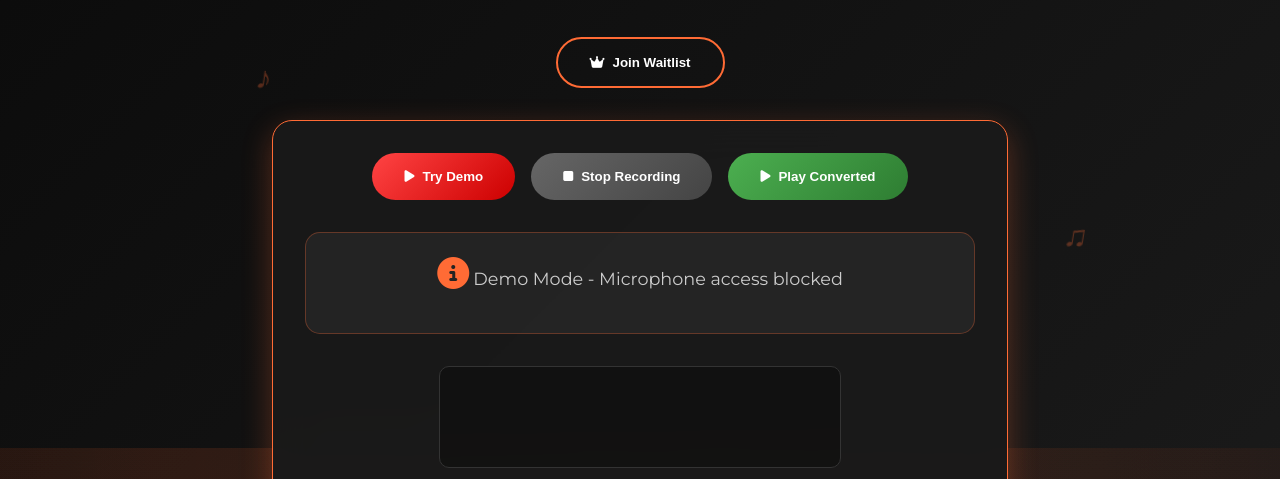
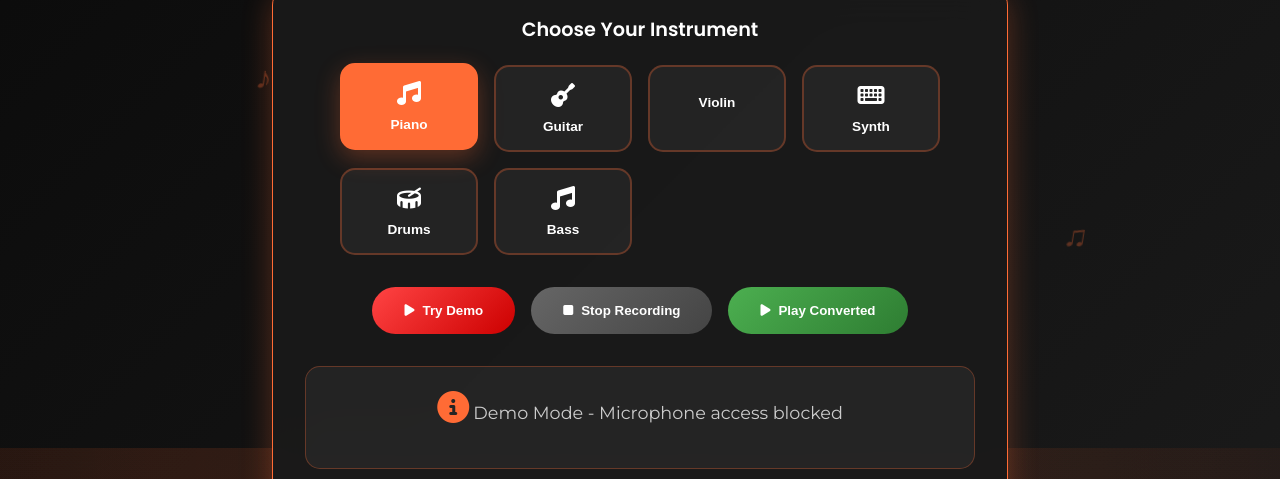
Before and after one commit to vihaannarkhede29/humgod, a plain HTML site: page index.html in a window 1280 px wide. Shown: the part 252-731 px from the top of the page. Drawn offline with nearby package versions, Linux system fonts and the light colour scheme; files whose address does not match are found by name.

Commit message:
Add instrument selection before recording
- Added instrument selection grid with 6 options: Piano, Guitar, Violin, Synth, Drums, Bass
- Users now choose their instrument before recording
- Updated audio processor to use selected instrument
- Enhanced demo mode to show selected instrument
- Added beautiful styling for instrument selection buttons
- Improved user experience with clear instrument choice

```diff
--- a/index.html
+++ b/index.html
@@ -91,6 +91,37 @@
 
             <!-- Music Creation Interface -->
             <div class="music-creation-interface" id="musicInterface">
+                <!-- Instrument Selection -->
+                <div class="instrument-selection">
+                    <h3>Choose Your Instrument</h3>
+                    <div class="instrument-grid">
+                        <button class="instrument-btn active" data-instrument="piano">
+                            <i class="fas fa-music"></i>
+                            <span>Piano</span>
+                        </button>
+                        <button class="instrument-btn" data-instrument="guitar">
+                            <i class="fas fa-guitar"></i>
+                            <span>Guitar</span>
+                        </button>
+                        <button class="instrument-btn" data-instrument="violin">
+                            <i class="fas fa-violin"></i>
+                            <span>Violin</span>
+                        </button>
+                        <button class="instrument-btn" data-instrument="synth">
+                            <i class="fas fa-keyboard"></i>
+                            <span>Synth</span>
+                        </button>
+                        <button class="instrument-btn" data-instrument="drums">
+                            <i class="fas fa-drum"></i>
+                            <span>Drums</span>
+                        </button>
+                        <button class="instrument-btn" data-instrument="bass">
+                            <i class="fas fa-music"></i>
+                            <span>Bass</span>
+                        </button>
+                    </div>
+                </div>
+
                 <div class="recording-controls">
                     <button class="btn btn-record" id="recordBtn">
                         <i class="fas fa-microphone"></i>
--- a/script.js
+++ b/script.js
@@ -466,6 +466,12 @@ class HumGodAudioProcessor {
 
         // Tone.js will be initialized when needed
         this.toneInitialized = false;
+        this.selectedInstrument = 'piano'; // Default instrument
+    }
+
+    setSelectedInstrument(instrument) {
+        this.selectedInstrument = instrument;
+        console.log('Audio processor instrument set to:', instrument);
     }
 
     async initializeTone() {
@@ -930,8 +936,9 @@ class HumGodAudioProcessor {
                 return;
             }
 
-            const melodyInstrument = document.getElementById('melodyInstrument').value;
-            const drumKit = document.getElementById('drumKit').value;
+            // Use selected instrument from the new interface
+            const melodyInstrument = this.selectedInstrument || 'piano';
+            const drumKit = 'acoustic';
             const tempo = parseInt(document.getElementById('tempoSlider').value);
 
             await this.playbackEngine.play({
@@ -1464,6 +1471,9 @@ function initMusicCreation() {
         });
     });
 
+    // Initialize instrument selection
+    initInstrumentSelection();
+
     // Check if we're on localhost and automatically show demo mode
     if (window.location.hostname === 'localhost' || window.location.hostname === '127.0.0.1') {
         // Small delay to ensure UI is ready
@@ -1540,6 +1550,37 @@ function initMusicCreation() {
     });
 }
 
+// Initialize instrument selection
+function initInstrumentSelection() {
+    const instrumentBtns = document.querySelectorAll('.instrument-btn');
+    let selectedInstrument = 'piano'; // Default
+
+    instrumentBtns.forEach(btn => {
+        btn.addEventListener('click', () => {
+            // Remove active class from all buttons
+            instrumentBtns.forEach(b => b.classList.remove('active'));
+
+            // Add active class to clicked button
+            btn.classList.add('active');
+
+            // Update selected instrument
+            selectedInstrument = btn.dataset.instrument;
+
+            // Update the audio processor with selected instrument
+            if (window.audioProcessor) {
+                window.audioProcessor.setSelectedInstrument(selectedInstrument);
+            }
+
+            console.log('Selected instrument:', selectedInstrument);
+        });
+    });
+
+    // Set initial instrument
+    if (window.audioProcessor) {
+        window.audioProcessor.setSelectedInstrument(selectedInstrument);
+    }
+}
+
 // Demo mode function for when microphone access fails
 function showDemoMode() {
     const recordBtn = document.getElementById('recordBtn');
@@ -1567,6 +1608,9 @@ function showDemoMode() {
     newRecordBtn.innerHTML = '<i class="fas fa-play"></i><span>Try Demo</span>';
     newRecordBtn.style.backgroundColor = '#4CAF50';
     newRecordBtn.disabled = false;
+
+    // Get selected instrument
+    const selectedInstrument = document.querySelector('.instrument-btn.active')?.dataset.instrument || 'piano';
 
     // Add demo data
     const demoNotes = [
@@ -1661,17 +1705,20 @@ function showDemoMode() {
                 </div>
             `;
 
-            // Simulate playing demo audio with visual feedback
-            let timeElapsed = 0;
-            const canvas = document.getElementById('waveformCanvas');
-            const ctx = canvas.getContext('2d');
+        // Simulate playing demo audio with visual feedback
+        let timeElapsed = 0;
+        const canvas = document.getElementById('waveformCanvas');
+        const ctx = canvas.getContext('2d');
+
+        // Show which instrument is being used
+        const instrumentName = selectedInstrument.charAt(0).toUpperCase() + selectedInstrument.slice(1);
 
             const playInterval = setInterval(() => {
                 timeElapsed += 0.5;
                 statusElement.innerHTML = `
                     <div class="status-indicator processing">
                         <i class="fas fa-volume-up"></i>
-                        <span>Playing converted audio... (${timeElapsed.toFixed(1)}s)</span>
+                        <span>Playing ${instrumentName}... (${timeElapsed.toFixed(1)}s)</span>
                     </div>
                 `;
 
--- a/styles.css
+++ b/styles.css
@@ -1276,6 +1276,67 @@ a:focus {
    MUSIC CREATION INTERFACE STYLES
    ======================================== */
 
+/* Instrument Selection */
+.instrument-selection {
+    margin-bottom: 2rem;
+    text-align: center;
+}
+
+.instrument-selection h3 {
+    color: var(--text-primary);
+    margin-bottom: 1.5rem;
+    font-size: 1.2rem;
+    font-weight: 600;
+}
+
+.instrument-grid {
+    display: grid;
+    grid-template-columns: repeat(auto-fit, minmax(120px, 1fr));
+    gap: 1rem;
+    max-width: 600px;
+    margin: 0 auto;
+}
+
+.instrument-btn {
+    background: rgba(255, 255, 255, 0.05);
+    border: 2px solid rgba(255, 107, 53, 0.3);
+    border-radius: 15px;
+    padding: 1rem;
+    cursor: pointer;
+    transition: all 0.3s ease;
+    display: flex;
+    flex-direction: column;
+    align-items: center;
+    gap: 0.5rem;
+    color: var(--text-primary);
+    font-size: 0.9rem;
+    font-weight: 500;
+}
+
+.instrument-btn:hover {
+    background: rgba(255, 107, 53, 0.1);
+    border-color: var(--primary-color);
+    transform: translateY(-2px);
+}
+
+.instrument-btn.active {
+    background: var(--primary-color);
+    border-color: var(--primary-color);
+    color: white;
+    transform: translateY(-2px);
+    box-shadow: 0 8px 25px rgba(255, 107, 53, 0.3);
+}
+
+.instrument-btn i {
+    font-size: 1.5rem;
+    margin-bottom: 0.25rem;
+}
+
+.instrument-btn span {
+    font-size: 0.85rem;
+    font-weight: 600;
+}
+
 .music-creation-interface {
     background: rgba(26, 26, 26, 0.95);
     backdrop-filter: blur(20px);
```
